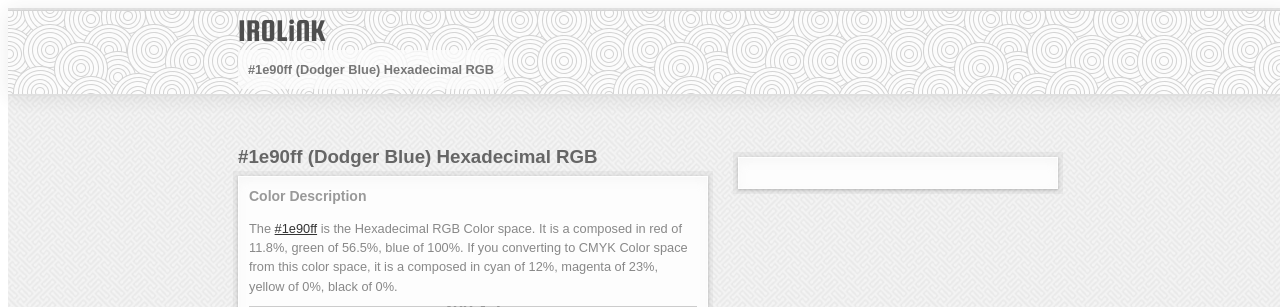
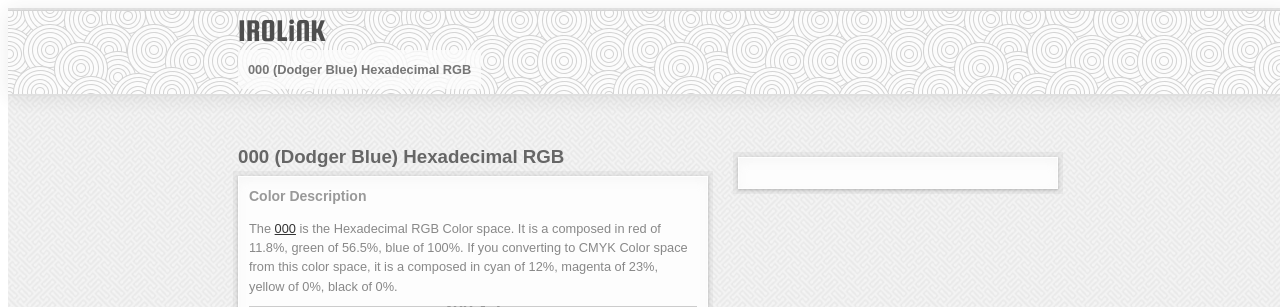
Before and after one commit to irolink/irolink-app, a Flask app: template src/templates/color-detail-rgb-hex.html in a window 1280 px wide. Shown: the top 307 px of the page. Run offline with Flask 2, Linux system fonts and the light colour scheme; the template is opened without the code that fills it: most values are stand-ins (such as "Sample title", 1, 10 or a date in 2020); grey boxes labelled with a size stand in for pictures from a placeholder-image service; some libraries are stand-ins or nearby versions.

Commit message:
Update color-detail-rgb-hex.html

```diff
--- a/src/templates/color-detail-rgb-hex.html
+++ b/src/templates/color-detail-rgb-hex.html
@@ -2,7 +2,7 @@
 <html>
     <head>
         <meta charset="utf-8">
-        <title>1e90ff Hexadecimal RGB Color >> IROLiNK</title>
+        <title>{{ colorcode }} Hexadecimal RGB Color >> IROLiNK</title>
         <meta name="viewport" content="width=device-width, initial-scale=1.0">
         <link rel="stylesheet" href="/assets/css/style.css">
     </head>
@@ -13,25 +13,25 @@
                 <div class="line-2nd"></div>
                 <div class="header-inner">
                     <div class="header-logo">IROLiNK</div>
-                    <h1 class="header-title">#1e90ff (Dodger Blue) Hexadecimal RGB</h1>
+                    <h1 class="header-title">{{ display_colorcode }} (Dodger Blue) Hexadecimal RGB</h1>
                 </div>
             </header>
             <section id="pagebody" class="cl">
                 <div class="pagebody-inner cl">
                     <article id="main">
-                        <h1 class="main-title">#1e90ff (Dodger Blue) Hexadecimal RGB</h1>
+                        <h1 class="main-title">{{ display_colorcode }} (Dodger Blue) Hexadecimal RGB</h1>
                         <section class="color-content">
                             <section class="color-description">
                                 <h1 class="color-headline margin-top-none">
                                     Color Description
                                 </h1>
                                 <p class="color-sentence">
-                                    The <a href="#">#1e90ff</a> is the Hexadecimal RGB Color space. It is a composed in red of 11.8%, green of 56.5%, blue of 100%.
+                                    The <a href="#">{{ display_colorcode }}</a> is the Hexadecimal RGB Color space. It is a composed in red of 11.8%, green of 56.5%, blue of 100%.
                                     If you converting to CMYK Color space from this color space, it is a composed in cyan of 12%, magenta of 23%, yellow of 0%, black of 0%.
 
                                 </p>
                                 <div class="color-chart">
-                                    <img src="http://placehold.it/200/1e90ff/ffffff&text=%20" width="100%" height="100">
+                                    <img src="http://placehold.it/200/{{ raw_colorcode }}/ffffff&text=%20" width="100%" height="100">
                                 </div>
                             </section>
                             <section>
```
